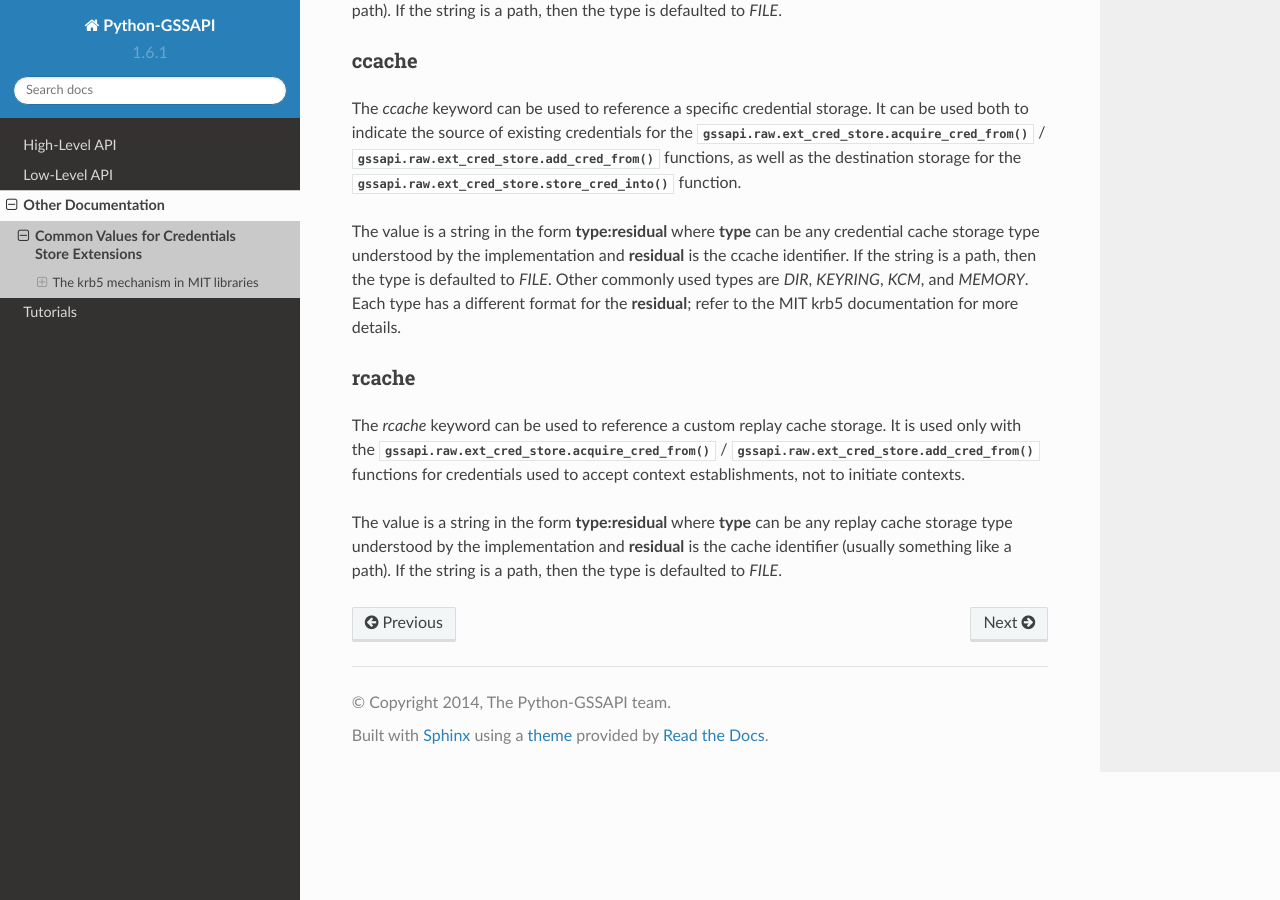
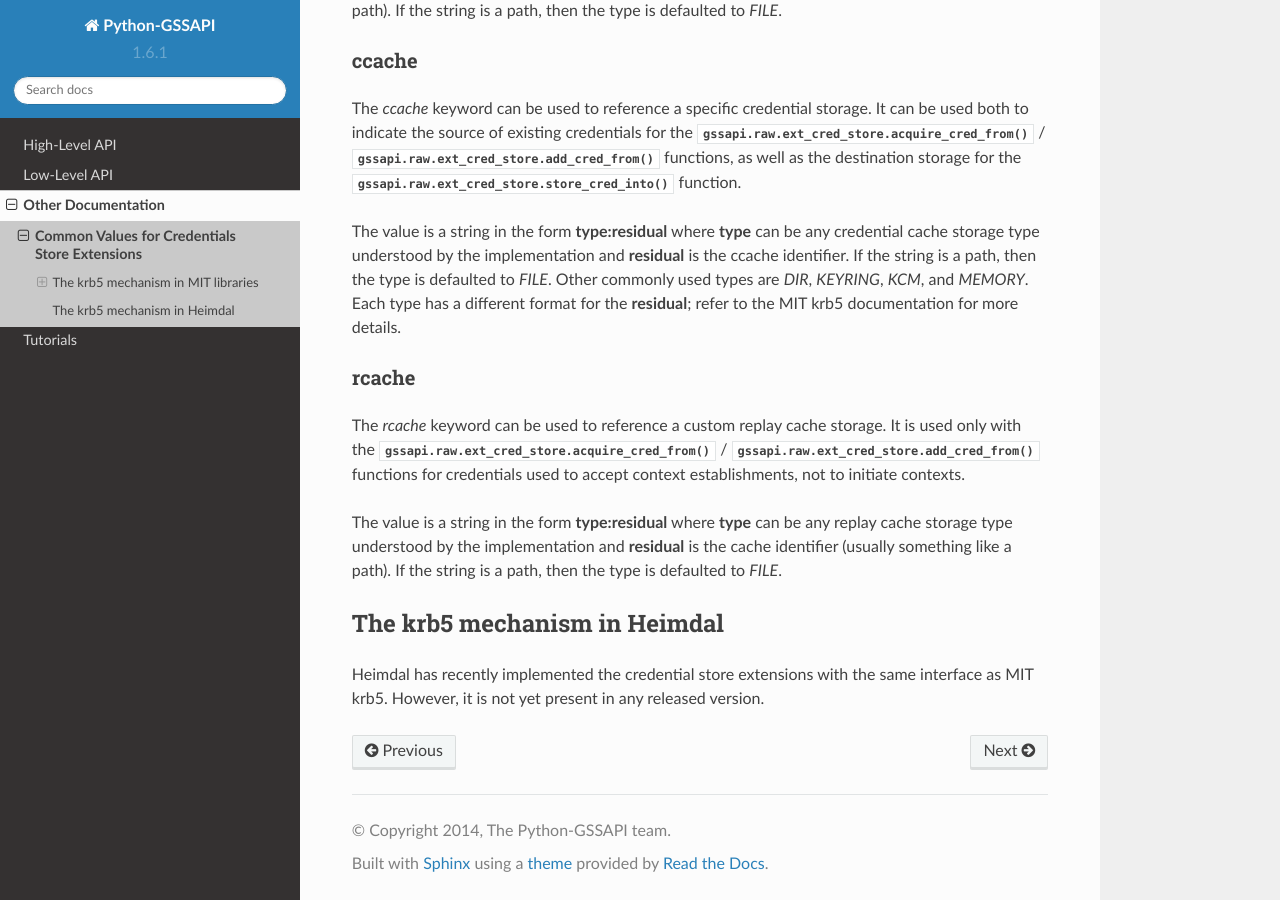
Before and after one commit to pythongssapi/python-gssapi, a Sphinx documentation site: the page built from docs/source/credstore.rst, in a window 1280 px wide and 900 px high, scrolled down 895 px. Built offline with Sphinx 7.4.7 and the Read the Docs theme 2.0.0, drawn with Linux system fonts in a browser that asks for light colours.

Commit message:
[docs] Add note about Heimdal to cred store reference

```diff
--- a/docs/source/credstore.rst
+++ b/docs/source/credstore.rst
@@ -76,3 +76,10 @@ The value is a string in the form **type:residual** where **type** can be any
 replay cache storage type understood by the implementation and **residual** is
 the cache identifier (usually something like a path).  If the string is a
 path, then the type is defaulted to `FILE`.
+
+The krb5 mechanism in Heimdal
+-----------------------------
+
+Heimdal has recently implemented the credential store extensions with the same
+interface as MIT krb5.  However, it is not yet present in any released
+version.
```
